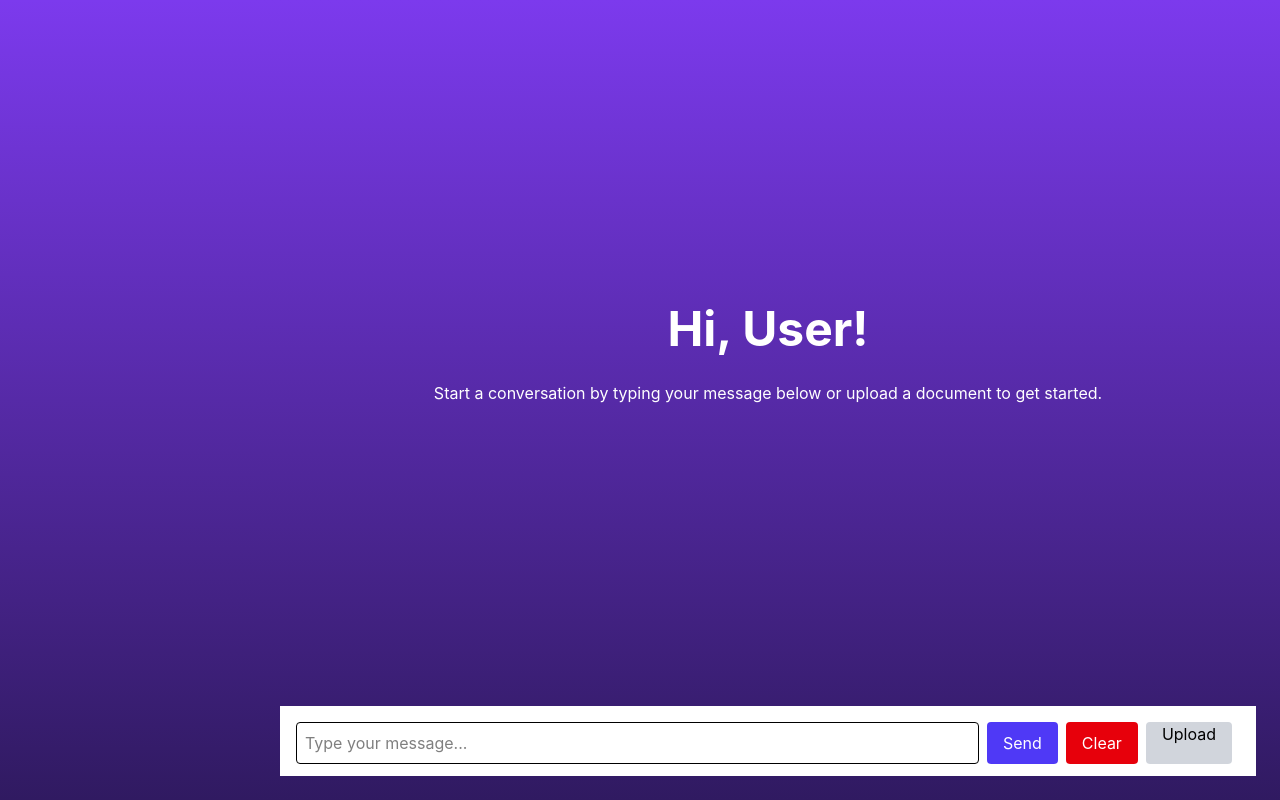
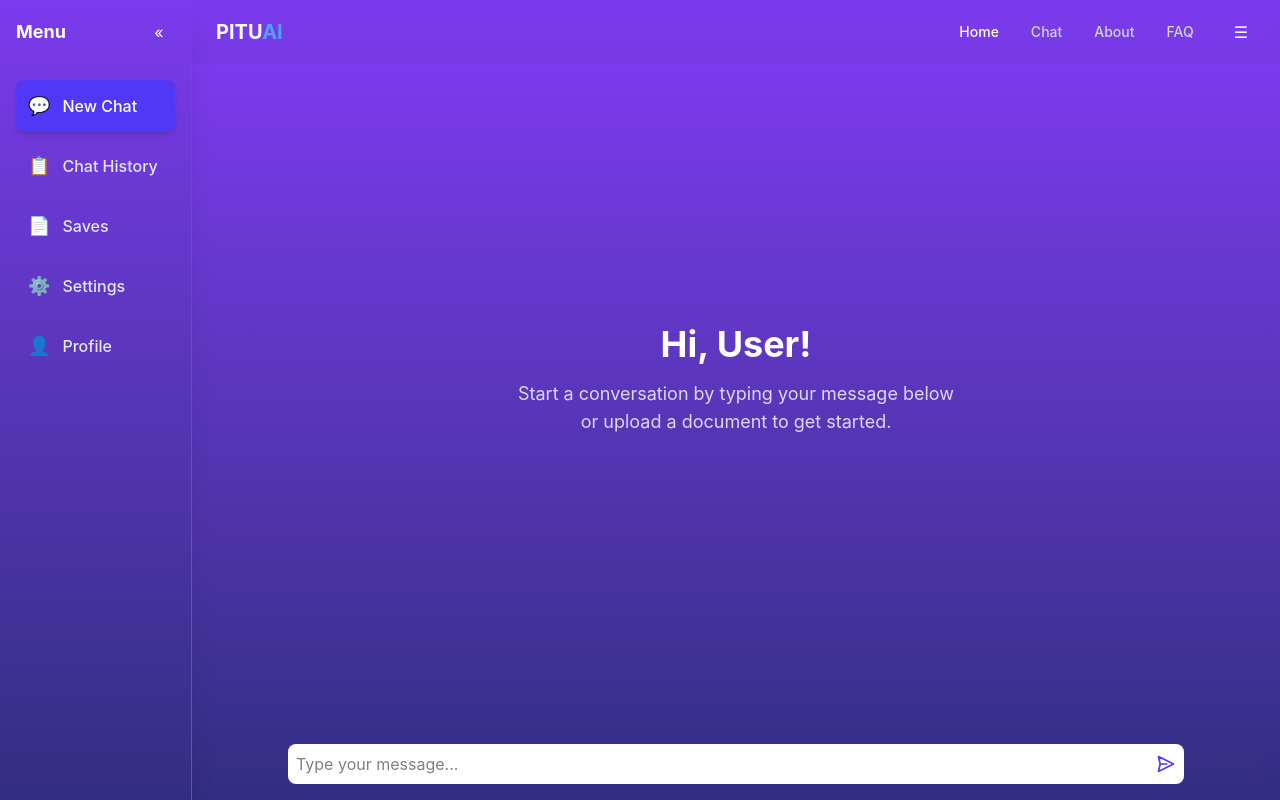
Before and after one commit to herSugar/chatfrontend, a React (Vite) app: page /chat in a window 1280 px wide. Built offline with nearby package versions, Linux system fonts and the light colour scheme.

Commit message:
chat page

```diff
--- a/src/components/ChatContainer.tsx
+++ b/src/components/ChatContainer.tsx
@@ -1,6 +1,9 @@
-import React, { useEffect, useRef } from "react";
+import React, { useEffect, useRef, useState } from "react";
 import { useChat } from "../hooks/useChat";
 import InputArea from "./InputArea";
+import LoadingIndicator from "./LoadingIndicator";
+import Navbar from "./Navbar";
+import Sidebar from "./Sidebar";
 
 type ChatMessage = {
   sender: "You" | "Agent";
@@ -12,8 +15,10 @@ function Message({ message }: { message: ChatMessage }) {
   const isUser = message.sender === "You";
   return (
     <div
-      className={`max-w-md p-3 rounded-lg mb-2 ${
-        isUser ? "bg-indigo-600 text-white self-end" : "bg-gray-200 text-black self-start"
+      className={`max-w-[80%] p-3 rounded-lg mb-2 ${
+        isUser
+          ? "bg-indigo-600 text-white ml-auto"
+          : "bg-gray-200 text-black mr-auto"
       }`}
     >
       {message.text}
@@ -31,6 +36,7 @@ export default function ChatContainer() {
     uploadDocument,
   } = useChat();
 
+  const [isCollapsed, setIsCollapsed] = useState(false);
   const messagesEndRef = useRef<HTMLDivElement>(null);
 
   useEffect(() => {
@@ -38,133 +44,78 @@ export default function ChatContainer() {
   }, [messages]);
 
   return (
-    <div className="flex flex-col h-screen w-full bg-white relative overflow-hidden">
+    <div className="flex h-screen bg-[#7c3aed] overflow-hidden">
       {/* Sidebar */}
-      <div
-        className="fixed left-0 top-0 bottom-0 w-64 text-white p-1 shadow-lg"
-        style={{
-          background: "linear-gradient(to bottom, #7c3aed, #301A61)",
-        }}
+      <Sidebar
+        isCollapsed={isCollapsed}
+        onToggleCollapse={() => setIsCollapsed(!isCollapsed)}
+      />
+
+      {/* Main content area */}
+      <div className={`
+        flex-1 flex flex-col overflow-hidden
+        transition-all duration-300 ease-in-out
+        ${isCollapsed ? 'ml-0' : 'ml-48'}
+        bg-gradient-to-b from-[#7c3aed] to-[#312e81]
+      `}>
+        {/* Navbar with toggle button - Static positioning override */}
+        <div className="[&>nav]:!relative [&>nav]:!top-auto">
+          <Navbar
+            transparentOnTop={true}
+            disableScrollEffect={true}
           >
-        {/* Sidebar content sama seperti kamu punya */}
+            <button
+              onClick={() => setIsCollapsed(!isCollapsed)}
+              className="p-2 rounded-lg hover:bg-indigo-600 transition-colors text-white"
+              aria-label="Toggle sidebar"
+            >
+              ☰
+            </button>
+          </Navbar>
         </div>
 
-      {/* Main Content */}
-      <div
-        style={{
-          marginLeft: "256px",
-          display: "flex",
-          flexDirection: "column",
-          height: "100%",
-        }}
-      >
-        <div
-          style={{
-            flex: 1,
-            overflow: "auto",
-            padding: "24px",
-            background: "linear-gradient(to bottom, #7c3aed, #301A61)",
-            position: "relative",
-          }}
-        >
-          <div
-            style={{
-              width: "100%",
-              margin: "0 auto",
-              height: "100%",
-              display: "flex",
-              flexDirection: "column",
-            }}
-          >
-            <div style={{ flex: 1 }}>
+        {/* Chat content */}
+        <div className="flex-1 overflow-y-auto bg-gradient-to-b from-[#7c3aed] to-[#312e81]">
+          <div className="h-full flex flex-col">
+            <div className="flex-1 overflow-y-auto p-6">
+              <div className="max-w-4xl mx-auto h-full flex flex-col">
                 {messages.length === 0 && !loading && (
-                <div
-                  style={{
-                    height: "100%",
-                    display: "flex",
-                    flexDirection: "column",
-                    alignItems: "center",
-                    justifyContent: "center",
-                    padding: "24px",
-                  }}
-                >
-                  <h2
-                    style={{
-                      fontSize: "3rem",
-                      textAlign: "center",
-                      color: "white",
-                      fontWeight: "bold",
-                      marginBottom: "1rem",
-                    }}
-                  >
-                    Hi, User!
-                  </h2>
-                  <p
-                    style={{
-                      color: "white",
-                      textAlign: "center",
-                      marginBottom: "2rem",
-                    }}
-                  >
-                    Start a conversation by typing your message below or upload a
-                    document to get started.
+                  <div className="h-full flex flex-col items-center justify-center text-center p-6">
+                    <h2 className="text-4xl font-bold text-white mb-4">Hi, User!</h2>
+                    <p className="text-white/80 text-lg mb-8 max-w-md">
+                      Start a conversation by typing your message below or upload a document to get started.
                     </p>
                   </div>
                 )}
 
-              <div
-                style={{
-                  display: "flex",
-                  flexDirection: "column",
-                  gap: "12px",
-                  paddingBottom: "32px",
-                  maxWidth: "968px",
-                  margin: "0 auto",
-                  alignItems: "flex-end",
-                }}
-              >
+                <div className="flex flex-col gap-3 w-full">
                   {messages.map((msg, idx) => (
-                  <Message key={idx} message={msg} />
+                    <Message key={`${idx}-${msg.timestamp?.getTime()}`} message={msg} />
                   ))}
                 </div>
 
                 {loading && (
-                <div style={{ display: "flex", justifyContent: "center" }}>
-                  <p className="text-white">Loading...</p>
+                  <div className="flex justify-center py-4">
+                    <LoadingIndicator />
                   </div>
                 )}
 
                 {error && (
-                <div
-                  style={{
-                    maxWidth: "672px",
-                    margin: "0 auto",
-                    backgroundColor: "#fee2e2",
-                    border: "1px solid #fca5a5",
-                    color: "#b91c1c",
-                    padding: "16px",
-                    borderRadius: "8px",
-                  }}
-                >
-                  <div style={{ display: "flex", alignItems: "center", gap: "8px" }}>
+                  <div className="max-w-xl mx-auto bg-red-100 border border-red-400 text-red-700 px-4 py-3 rounded-lg my-4">
+                    <div className="flex items-center gap-2">
                       <span>⚠️</span>
-                    <p>Error: {error}</p>
+                      <p>{error}</p>
                     </div>
                   </div>
                 )}
 
                 <div ref={messagesEndRef} />
               </div>
+            </div>
 
-            <div
-              style={{
-                position: "sticky",
-                bottom: 0,
-                width: "100%",
-                padding: "16px 16px 12px",
-                backgroundColor: "white",
-              }}
-            >
+            {/* Sticky input area */}
+            <div className="sticky bottom-0 w-full p-4 bg-transparent backdrop-blur-sm">
+              <div className="max-w-4xl mx-auto">
                 <InputArea
                   onSend={sendMessage}
                   onClear={clearConversation}
@@ -175,5 +126,6 @@ export default function ChatContainer() {
           </div>
         </div>
       </div>
+    </div>
   );
 }
--- a/src/components/InputArea.tsx
+++ b/src/components/InputArea.tsx
@@ -22,19 +22,12 @@ export default function InputArea({ onSend, onClear, onUpload }: InputAreaProps)
     }
   };
 
-  const handleFileChange = (e: React.ChangeEvent<HTMLInputElement>) => {
-    if (e.target.files && e.target.files.length > 0) {
-      onUpload(e.target.files[0]);
-      e.target.value = ""; // Reset input file
-    }
-  };
-
   return (
-    <div className="flex space-x-2">
+    <div className="relative flex-1 bg-white rounded-lg">
   <input
     type="text"
     placeholder="Type your message..."
-        className="flex-1 p-2 border rounded"
+    className="w-full p-2 rounded-lg focus:outline-none"
     value={input}
     onChange={(e) => setInput(e.target.value)}
     onKeyDown={handleKeyDown}
@@ -42,28 +35,24 @@ export default function InputArea({ onSend, onClear, onUpload }: InputAreaProps)
   />
   <button
     onClick={handleSend}
-        className="bg-indigo-600 text-white px-4 rounded hover:bg-indigo-700"
+    className="absolute right-2 top-1/2 transform -translate-y-1/2 text-indigo-600 hover:text-indigo-800"
+    disabled={!input.trim()}
   >
-        Send
+    <svg
+      xmlns="http://www.w3.org/2000/svg"
+      className="h-5 w-5 rotate-90"
+      fill="none"
+      viewBox="0 0 24 24"
+      stroke="currentColor"
+    >
+      <path
+        strokeLinecap="round"
+        strokeLinejoin="round"
+        strokeWidth={2}
+        d="M12 19l9 2-9-18-9 18 9-2zm0 0v-8"
+      />
+    </svg>
   </button>
-      <button
-        onClick={onClear}
-        className="bg-red-600 text-white px-4 rounded hover:bg-red-700"
-      >
-        Clear
-      </button>
-      <label
-        htmlFor="upload-file"
-        className="bg-gray-300 px-4 rounded cursor-pointer hover:bg-gray-400"
-      >
-        Upload
-      </label>
-      <input
-        id="upload-file"
-        type="file"
-        className="hidden"
-        onChange={handleFileChange}
-      />
 </div>
   );
 }
--- a/src/components/Navbar.tsx
+++ b/src/components/Navbar.tsx
@@ -1,11 +1,16 @@
 import React, { useState, useEffect } from 'react';
-// No external icon library needed
 
 interface NavbarProps {
   transparentOnTop?: boolean;
+  disableScrollEffect?: boolean;
+  children?: React.ReactNode;
 }
 
-const Navbar: React.FC<NavbarProps> = ({ transparentOnTop = true }) => {
+const Navbar: React.FC<NavbarProps> = ({
+  transparentOnTop = true,
+  disableScrollEffect = false,
+  children
+}) => {
   const [isScrolled, setIsScrolled] = useState(false);
   const [mobileMenuOpen, setMobileMenuOpen] = useState(false);
   const [activeTab, setActiveTab] = useState('Home');
@@ -13,7 +18,7 @@ const Navbar: React.FC<NavbarProps> = ({ transparentOnTop = true }) => {
   const tabs = ['Home', 'Chat', 'About', 'FAQ'];
 
   useEffect(() => {
-    if (!transparentOnTop) {
+    if (disableScrollEffect || !transparentOnTop) {
       setIsScrolled(true);
       return;
     }
@@ -24,13 +29,13 @@ const Navbar: React.FC<NavbarProps> = ({ transparentOnTop = true }) => {
 
     window.addEventListener('scroll', handleScroll);
     return () => window.removeEventListener('scroll', handleScroll);
-  }, [transparentOnTop]);
+  }, [transparentOnTop, disableScrollEffect]);
 
   return (
     <nav
       className={`fixed w-full z-50 transition-all duration-300 ${
         isScrolled
-          ? 'bg-white/90 backdrop-blur-sm shadow-sm border-b border-gray-200/50'
+          ? 'bg-transparent backdrop-blur-sm'
           : 'bg-transparent'
       }`}
     >
@@ -53,22 +58,21 @@ const Navbar: React.FC<NavbarProps> = ({ transparentOnTop = true }) => {
                 }`}
                 onClick={() => setActiveTab(tab)}
               >
-                {/* Top line - shows on hover */}
                 <span className="absolute top-0 left-0 w-full h-0.5 bg-white scale-x-0 group-hover:scale-x-100 transition-transform duration-300 origin-center"></span>
-
                 {tab}
-
-                {/* Bottom line - shows on hover */}
                 <span className="absolute bottom-0 left-0 w-full h-0.5 bg-white scale-x-0 group-hover:scale-x-100 transition-transform duration-300 origin-center"></span>
               </button>
             ))}
 
-            {/* Book Demo Button */}
+            {/* Children elements (like sidebar toggle button) */}
+            {children}
           </div>
 
           {/* Mobile menu button */}
+          <div className="md:hidden flex items-center">
+            {children}
             <button
-            className="md:hidden text-white focus:outline-none"
+              className="text-white focus:outline-none ml-4"
               onClick={() => setMobileMenuOpen(!mobileMenuOpen)}
             >
               {mobileMenuOpen ? (
@@ -81,6 +85,7 @@ const Navbar: React.FC<NavbarProps> = ({ transparentOnTop = true }) => {
                 </svg>
               )}
             </button>
+          </div>
         </div>
       </div>
 
@@ -103,8 +108,6 @@ const Navbar: React.FC<NavbarProps> = ({ transparentOnTop = true }) => {
               {tab}
             </button>
           ))}
-
-          {/* Mobile Book Demo Button */}
         </div>
       )}
     </nav>
--- a/src/components/Sidebar.tsx
+++ b/src/components/Sidebar.tsx
@@ -0,0 +1,131 @@
+import React, { useState } from 'react';
+
+interface SidebarProps {
+  isCollapsed: boolean;
+  onToggleCollapse: () => void;
+}
+
+interface MenuItem {
+  id: string;
+  label: string;
+  icon: string;
+  onClick?: () => void;
+}
+
+const Sidebar: React.FC<SidebarProps> = ({ isCollapsed, onToggleCollapse }) => {
+  const [activeItem, setActiveItem] = useState<string>('chat');
+
+  const menuItems: MenuItem[] = [
+    {
+      id: 'chat',
+      label: 'New Chat',
+      icon: '💬',
+      onClick: () => {
+        setActiveItem('chat');
+        console.log('New Chat clicked');
+      }
+    },
+    {
+      id: 'history',
+      label: 'Chat History',
+      icon: '📋',
+      onClick: () => {
+        setActiveItem('history');
+        console.log('Chat History clicked');
+      }
+    },
+    {
+      id: 'saves',
+      label: 'Saves',
+      icon: '📄',
+      onClick: () => {
+        setActiveItem('saves');
+        console.log('Saves clicked');
+      }
+    },
+    {
+      id: 'settings',
+      label: 'Settings',
+      icon: '⚙️',
+      onClick: () => {
+        setActiveItem('settings');
+        console.log('Settings clicked');
+      }
+    },
+    {
+      id: 'profile',
+      label: 'Profile',
+      icon: '👤',
+      onClick: () => {
+        setActiveItem('profile');
+        console.log('Profile clicked');
+      }
+    }
+  ];
+
+  const handleItemClick = (item: MenuItem) => {
+    setActiveItem(item.id);
+    if (item.onClick) {
+      item.onClick();
+    }
+  };
+
+  return (
+    <div className={`
+      h-full bg-gradient-to-b from-[#7c3aed] to-[#312e81] text-white fixed top-0 left-0 z-30
+      transition-transform duration-300 ease-in-out
+      ${isCollapsed ? 'w-16 -translate-x-full' : 'w-48 translate-x-0'}
+      shadow-xl border-r border-[#7c3aed]
+    `}>
+      {/* Header */}
+      <div className="p-4 flex items-center justify-between border-b border-[#7c3aed] h-16">
+        {!isCollapsed && (
+          <h2 className="font-bold text-lg text-white">Menu</h2>
+        )}
+        <button
+          onClick={onToggleCollapse}
+          className="p-1 rounded hover:bg-[#7c3aed] transition-colors duration-200 flex items-center justify-center w-8 h-8 text-white"
+          aria-label={isCollapsed ? 'Expand sidebar' : 'Collapse sidebar'}
+        >
+          {isCollapsed ? '»' : '«'}
+        </button>
+      </div>
+
+      {/* Menu Items */}
+      <div className="p-4 flex-1 overflow-y-auto">
+        <nav>
+          <ul className="space-y-2">
+            {menuItems.map((item) => (
+              <li key={item.id}>
+                <button
+                  onClick={() => handleItemClick(item)}
+                  className={`
+                    w-full text-left p-3 rounded-lg cursor-pointer transition-all duration-200
+                    flex items-center gap-3
+                    ${activeItem === item.id
+                      ? 'bg-indigo-600 text-white shadow-md'
+                      : 'hover:bg-[#7c3aed] text-indigo-100 hover:text-white'
+                    }
+                    ${isCollapsed ? 'justify-center px-2' : 'justify-start'}
+                  `}
+                  title={isCollapsed ? item.label : undefined}
+                >
+                  <span className="text-lg flex-shrink-0">
+                    {item.icon}
+                  </span>
+                  {!isCollapsed && (
+                    <span className="font-medium truncate">
+                      {item.label}
+                    </span>
+                  )}
+                </button>
+              </li>
+            ))}
+          </ul>
+        </nav>
+      </div>
+    </div>
+  );
+};
+
+export default Sidebar;
```
Lines whose indentation alone changed are shown as unchanged.
